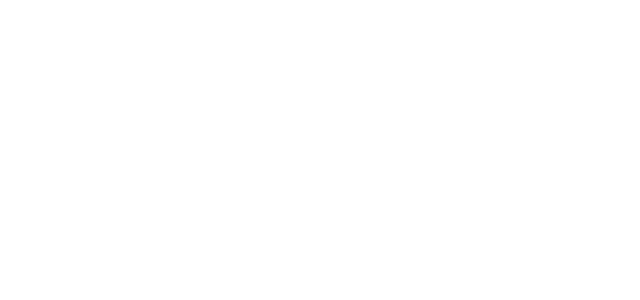
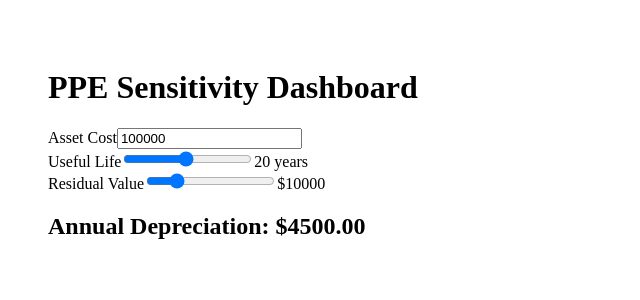
Before and after one commit to dpb9734/PPE-Analyst, a Next.js app: page / in a window 1280 px wide. Shown: the top 300 px of the page, without its empty margins (0-640 px from the left). Built offline with nearby package versions, Linux system fonts and the light colour scheme.

Commit message:
Update page.tsx

```diff
--- a/app/page.tsx
+++ b/app/page.tsx
@@ -1,20 +1,78 @@
-import React from "react";
+"use client";
 
-export const metadata = {
-  title: "PPE Dashboard",
-  description: "PPE Sensitivity Analysis Tool"
-};
+import React, { useState, useEffect } from "react";
 
-export default function RootLayout({
-  children,
-}: {
-  children: React.ReactNode;
-}) {
+export default function Home() {
+
+  const [usefulLife, setUsefulLife] = useState(20);
+  const [residual, setResidual] = useState(10000);
+  const [cost, setCost] = useState(100000);
+
+  // Read URL parameters
+  useEffect(() => {
+
+    const params = new URLSearchParams(window.location.search);
+
+    const lifeParam = params.get("life");
+    const residualParam = params.get("residual");
+    const costParam = params.get("cost");
+
+    if (lifeParam) setUsefulLife(Number(lifeParam));
+    if (residualParam) setResidual(Number(residualParam));
+    if (costParam) setCost(Number(costParam));
+
+  }, []);
+
+  function calculateDep() {
+    return ((cost - residual) / usefulLife).toFixed(2);
+  }
+
   return (
-    <html lang="en">
-      <body>
-        {children}
-      </body>
-    </html>
+
+    <div style={{ padding: 40 }}>
+
+      <h1>PPE Sensitivity Dashboard</h1>
+
+      <div>
+        <label>Asset Cost</label>
+        <input
+          type="number"
+          value={cost}
+          onChange={(e)=>setCost(Number(e.target.value))}
+        />
+      </div>
+
+      <div>
+        <label>Useful Life</label>
+        <input
+          type="range"
+          min="1"
+          max="40"
+          value={usefulLife}
+          onChange={(e)=>setUsefulLife(Number(e.target.value))}
+        />
+        {usefulLife} years
+      </div>
+
+      <div>
+        <label>Residual Value</label>
+        <input
+          type="range"
+          min="0"
+          max="50000"
+          value={residual}
+          onChange={(e)=>setResidual(Number(e.target.value))}
+        />
+        ${residual}
+      </div>
+
+      <h2>
+        Annual Depreciation:
+        ${calculateDep()}
+      </h2>
+
+    </div>
+
   );
+
 }
```
